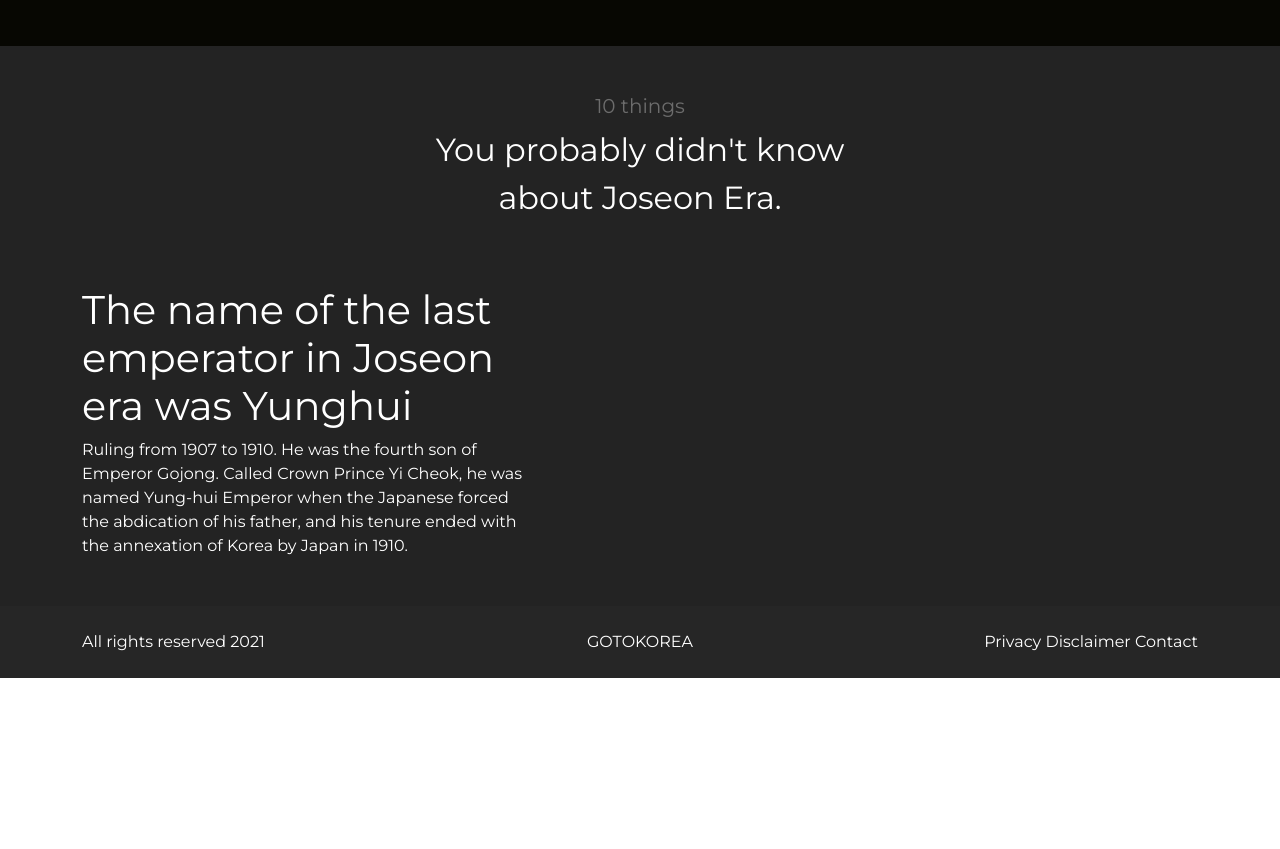
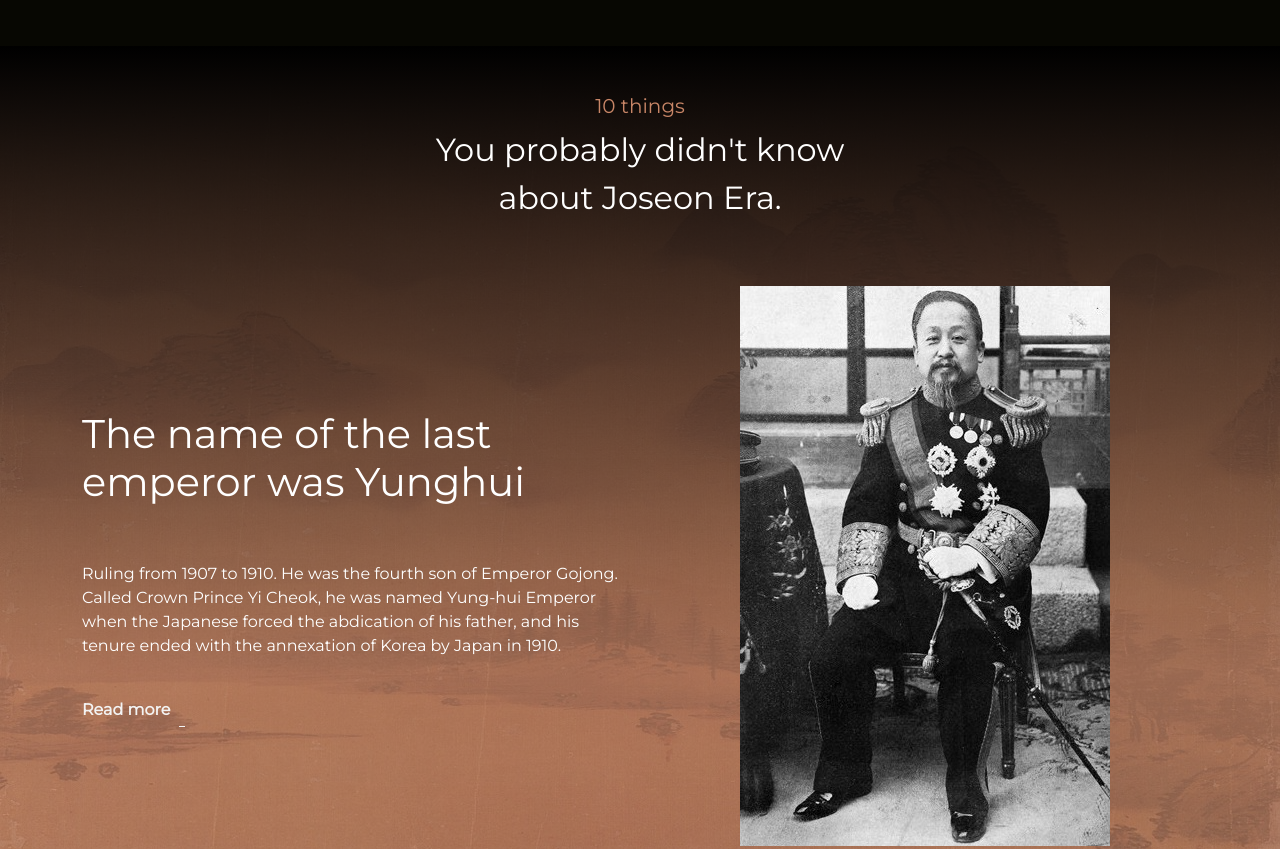
Before and after one commit to santi-san/go-to-korea, a plain HTML site: page index.html in a window 1280 px wide. Shown: the part 1750-2599 px from the top of the page. Before the commit the page ends 2428 px from the top, so only its background shows below. Drawn offline with nearby package versions, Linux system fonts and the light colour scheme; a web font is replaced by a local one.

Commit message:
new bg + link effect

```diff
--- a/css/styles.css
+++ b/css/styles.css
@@ -70,21 +70,78 @@
 
    height: 100%;
 }
-
-
 section{
     background: #070702;
 }
 /**************2nd SECTION*********************/
 
 #articles{
-  background: #232323;
+  background: linear-gradient(to bottom, rgb(0, 0, 0), rgba(178, 121, 92, 0.8), rgba(178, 121, 92, 0.4)), url(../img/bg-joseon.jpg)
 }
 #articles h2{
   color: #f4c983;
 }
+/*a link effect*/
+#articles a{
+  position: relative;
+  text-decoration: none;
+  color: #f3f3f3;
+  font-weight: 600;
+  padding: 0.5rem 0;
+}
+
+#articles a::before{
+  content: "";
+  position: absolute;
+  left: 0;
+  bottom: 0;
+  width: 115%;
+  height: 1px;
+  transform-origin: right;
+  transform: scaleX(0);
+  background: #f3f3f3;
+  transition: transform 300ms ease;
+  z-index: 1;
+}
+#articles a span::before,#articles a span::after{
+  content: "";
+  position: absolute;
+  right: -18%;
+  bottom: 0px;
+  background: #f3f3f3;
+  transition: transform 200ms cubic-bezier(0.3, 1.5, 0.5, 1);
+      transition-delay: 0s;
+  transition-delay: 240ms;
+  z-index: 2;
+}
+
+#articles a span::after{
+  height: 1px;
+  width: 6px;
+  transform-origin: 100% 0%;
+  transform: translateX(-1px) rotate(0deg);
+}
+#articles a span::before{
+  width: 1px;
+  height: 6px;
+  transform-origin: 0% 100%;
+  transform: rotate(-90deg);
+}
+
+/*hover*/
+#articles a:hover::before{
+  transform-origin: left;
+  transform: scaleX(1);
+}
+#articles a:hover span::before{
+  transform: rotate(-45deg);
+}
+#articles a:hover span::after{
+  transform: translateX(-1px) rotate(-45deg);
+}
+
 .muted{
-  color: #6c6c6c;
+  color: #c88667;
 }
 
 footer{
--- a/index.html
+++ b/index.html
@@ -66,7 +66,7 @@
                     </div>
                 </div>
                 <div class="play-info" style="text-align: center;">
-                    <img src="../img/queen2.png" class="img-fluid" alt="">
+                    <img src="./img/queen2.png" class="img-fluid" alt="">
                 </div>
             </div>
         </section>
@@ -81,12 +81,24 @@
                     <!-- <h2>You probably didn't know </h2>
                     <h2>about Joseon Era</h2> -->
                 </div>
-                <div class="row pt-5">
-                    <div class="col-5">
-                        <h1>The name of the last emperator in Joseon era was Yunghui</h1>
-                        Ruling from 1907 to 1910. He was the fourth son of Emperor Gojong. Called Crown Prince Yi Cheok, he was named Yung-hui Emperor when the Japanese forced the abdication of his father, and his tenure ended with the annexation of Korea by Japan in 1910. </div>
-                    <div class="col-7">
-                        <img src="" alt="">
+                <div class="row justify-content-center align-items-center pt-5">
+                    <div class="col-6">
+                        <h1 class="pb-5">The name of the last emperor was Yunghui</h1>
+                        <p class="pb-4">Ruling from 1907 to 1910. He was the fourth son of Emperor Gojong. Called Crown Prince Yi Cheok, he was named Yung-hui Emperor when the Japanese forced the abdication of his father, and his tenure ended with the annexation of Korea by Japan in 1910.</p>
+                        <a href="#"><span>Read more</span></a>
+                    </div>
+                    <div class="col-6 text-center">
+                        <img class="img-fluid" src="./img/Gwangmu.jpg" alt="">
+                    </div>
+                </div>
+                <div class="row justify-content-center align-items-center pt-5">
+                    <div class="col-6 text-center">
+                        <img class="img-fluid" src="./img/shades.jpg" alt="">
+                    </div>
+                    <div class="col-6">
+                        <h1 class="pb-5">Shades of history</h1>
+                        <p class="pb-4">Colors have indicated social class and status throughout the millennia-long history of the Korean Peninsula. Specific colors were used in earlier times to identify societal constituents, the masses and the royalty, and the spirit of Korea’s ancestors lives on through colors on clothing and their meanings.</p>
+                        <a href="#"><span>Read more</span></a>
                     </div>
                 </div>
             </div>
```
Also changed, not shown: img/Gwangmu - copia.jpg (renamed from img/Emperor Gwangmu.jpg), img/Gwangmu.jpg (added), img/bg-joseon.jpg (added), img/shades.jpg (added).
